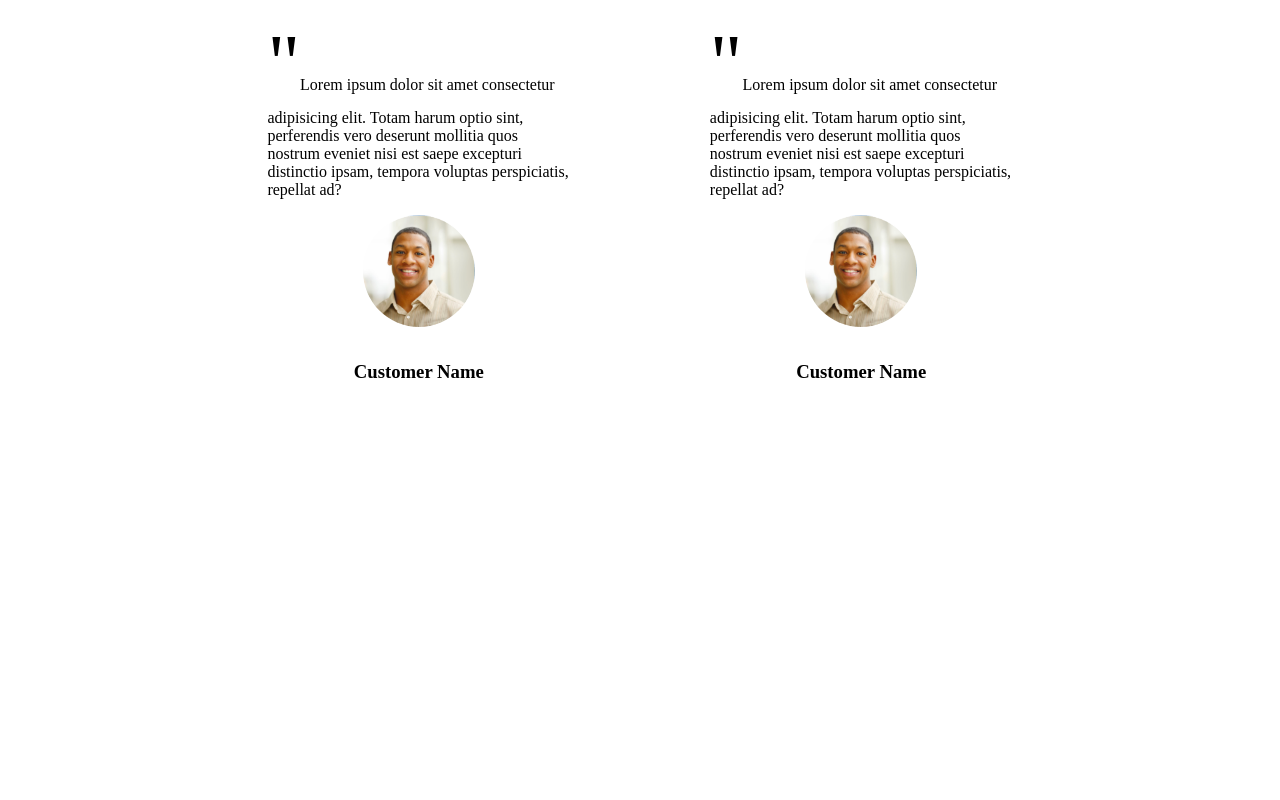
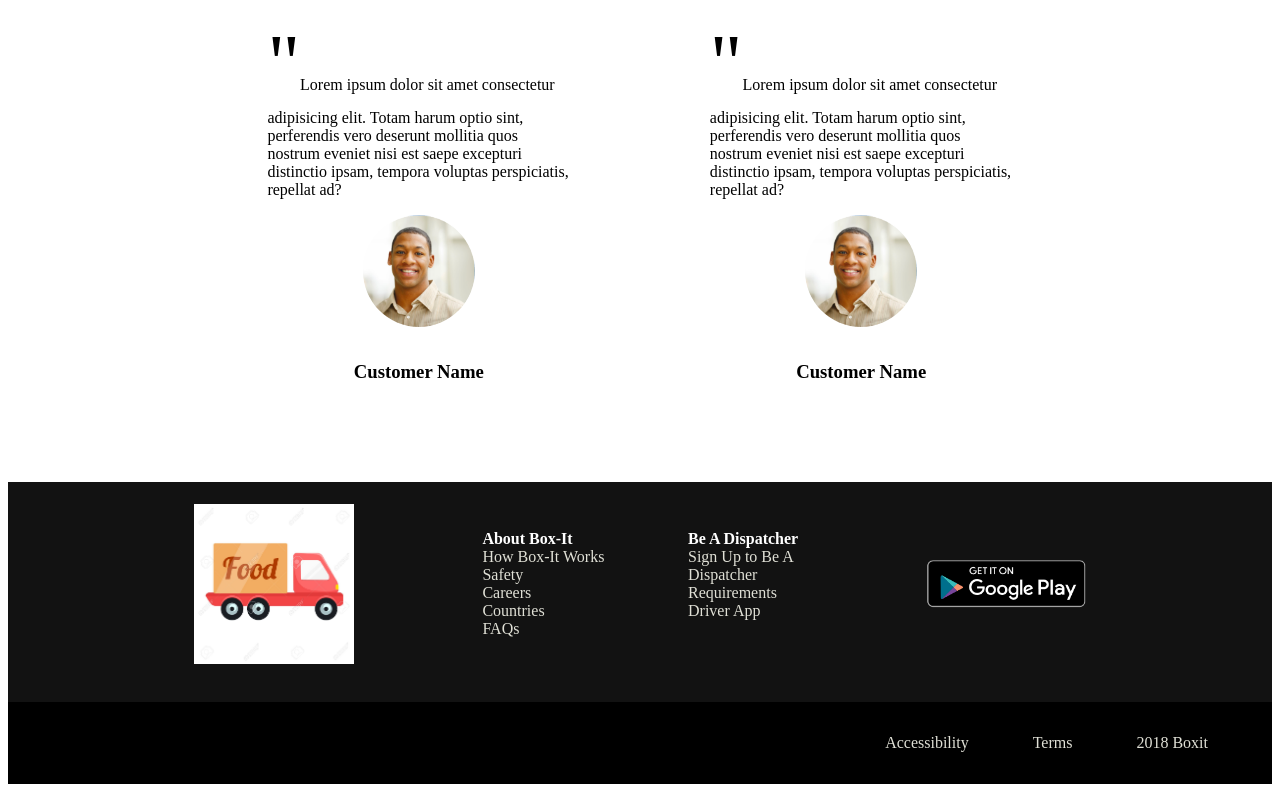
Before and after one commit to EgboUchenna/Deliver, an Angular app: page /home in a window 1280 px wide. Shown: the part 2452-3252 px from the top of the page. Before the commit the page ends 2934 px from the top, so only its background shows below. Built offline with nearby package versions, Linux system fonts and the light colour scheme.

Commit message:
Rendered Footer Comp.

```diff
--- a/src/app/app.module.ts
+++ b/src/app/app.module.ts
@@ -14,6 +14,8 @@
 import { DownloadAppComponent } from './components/layout/download-app/download-app.component';
 import { TestimoniesComponent } from './components/layout/testimonies/testimonies.component';
 import { TestimoniesCardComponent } from './components/cards/testimonies-card/testimonies-card.component';
+import { FooterComponent } from './components/layout/footer/footer.component';
+
 
 
 import { AppRoutingModule } from './app-routing.module';
@@ -26,6 +28,7 @@
     AppComponent,
     HomeComponent,
     HeaderComponent,
+    FooterComponent,
     JumboCardComponent,
     HowItWorksComponent,
     TestimoniesComponent,
--- a/src/app/components/layout/home/home.component.html
+++ b/src/app/components/layout/home/home.component.html
@@ -5,3 +5,4 @@
 <app-popular-resturants></app-popular-resturants>
 <app-download-app></app-download-app>
 <app-testimonies></app-testimonies>
+<app-footer></app-footer>
```
